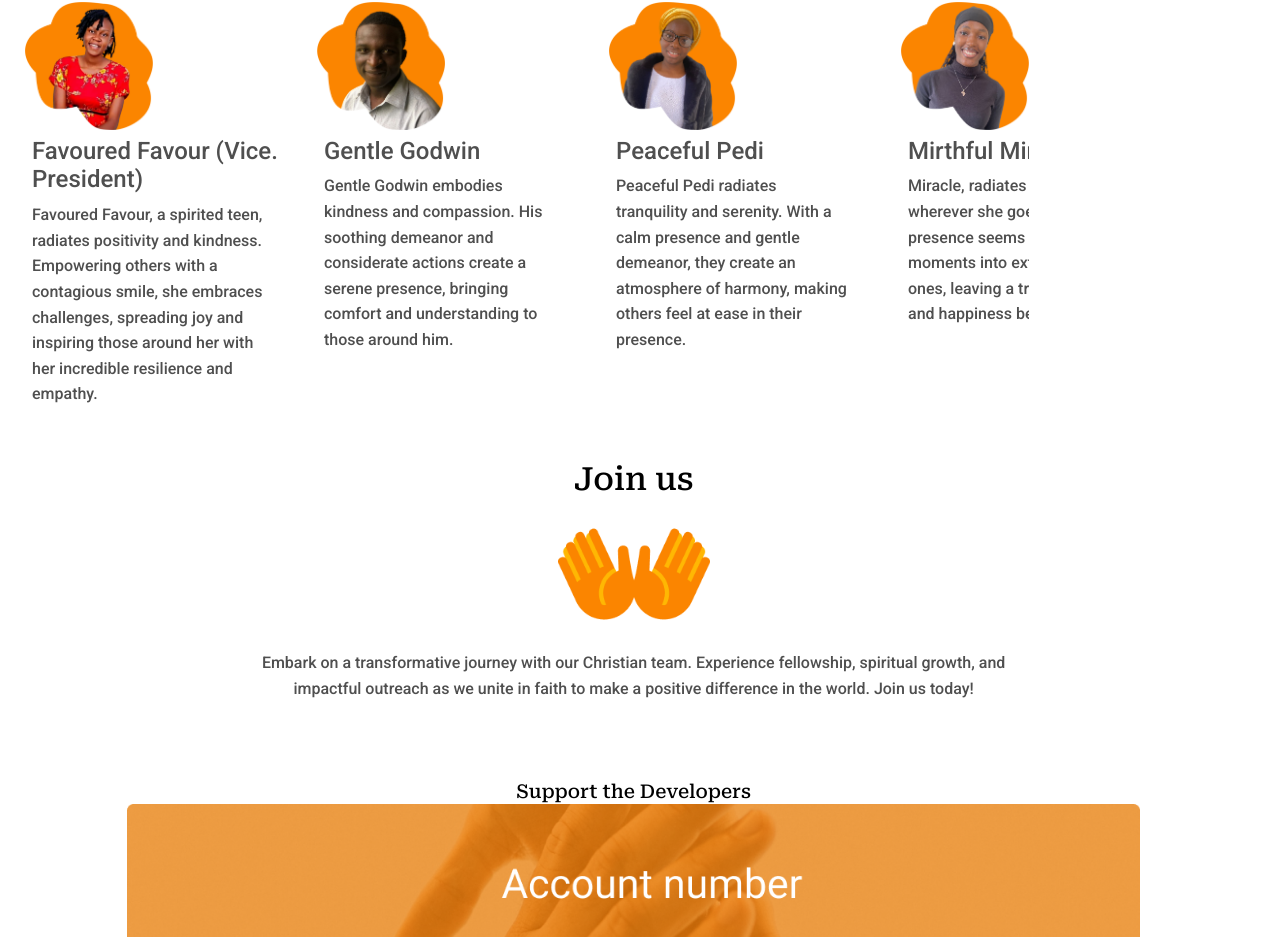
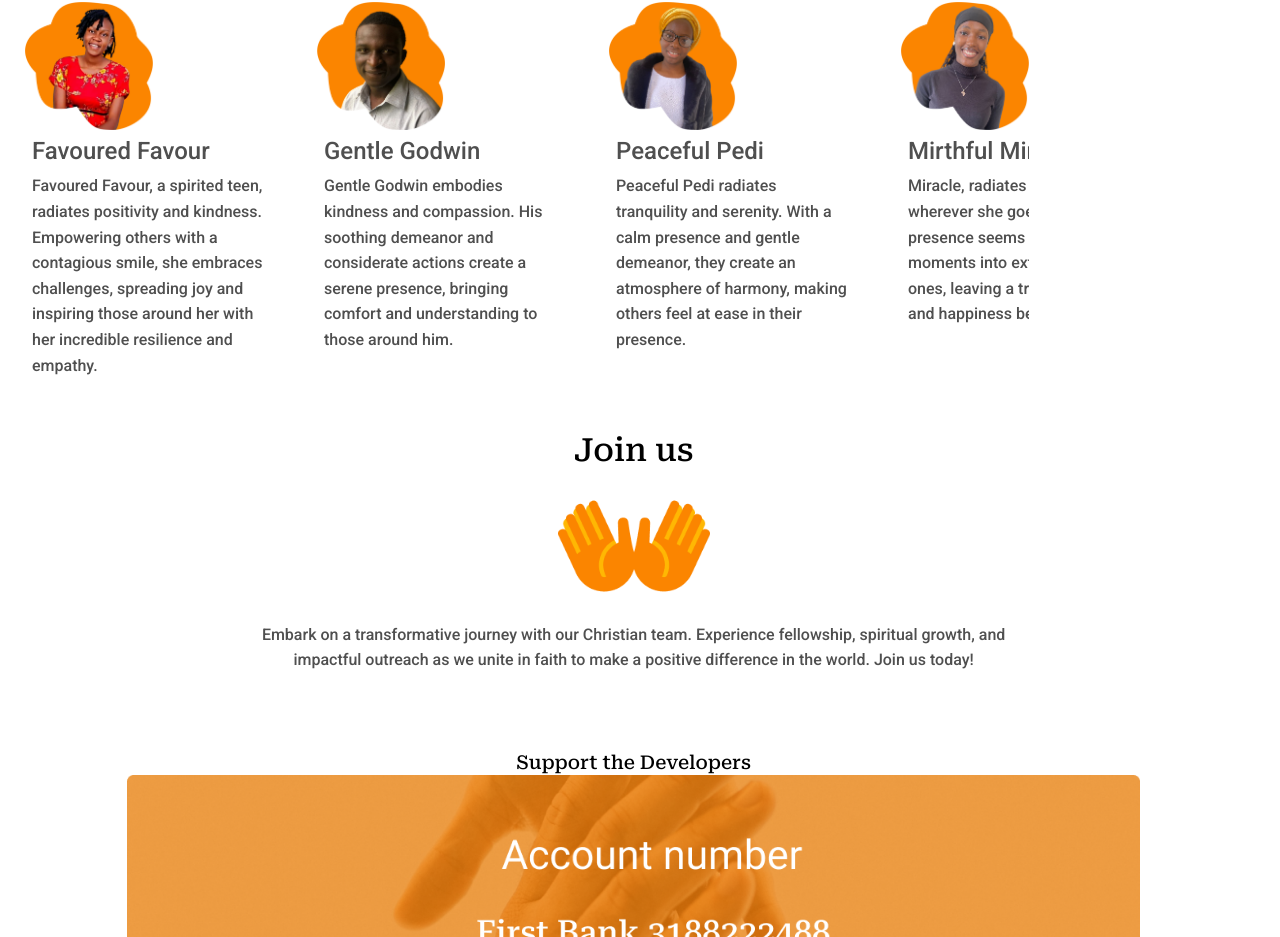
Before and after one commit to tosxin-456/Bethel-Teens, a React (Vite) app: page /aboutUs in a window 1280 px wide. Shown: the part 1100-2037 px from the top of the page. Built offline with nearby package versions, Linux system fonts and the light colour scheme.

Commit message:
worked on the profile

```diff
--- a/src/pages/about.jsx
+++ b/src/pages/about.jsx
@@ -114,7 +114,7 @@ const About = () => {
   <div className='teacherProfile'>
    <img src={favouredFavor} alt="" />
      <div className='textAboutTeacher'>
-     <h4>Favoured Favour (Vice. President)</h4>
+     <h4>Favoured Favour </h4>
       <p>Favoured Favour, a spirited teen, radiates positivity and kindness. Empowering others with a contagious smile, she embraces challenges, spreading joy and inspiring those around her with her incredible resilience and empathy.</p>
      </div>
    </div>
@@ -177,7 +177,7 @@ const About = () => {
   <div className='teacherProfile'>
    <img src={emma} alt="" />
      <div className='textAboutTeacher'>
-     <h4>Extravagant Emma(Music direct.)</h4>
+     <h4>Extravagant Emma</h4>
       <p>Extravagant Emma, a spirited Christian teen, radiates faith through his exuberance. His vibrant devotion and compassionate heart inspire all to embrace love and grace..</p>
      </div>
    </div>
```
